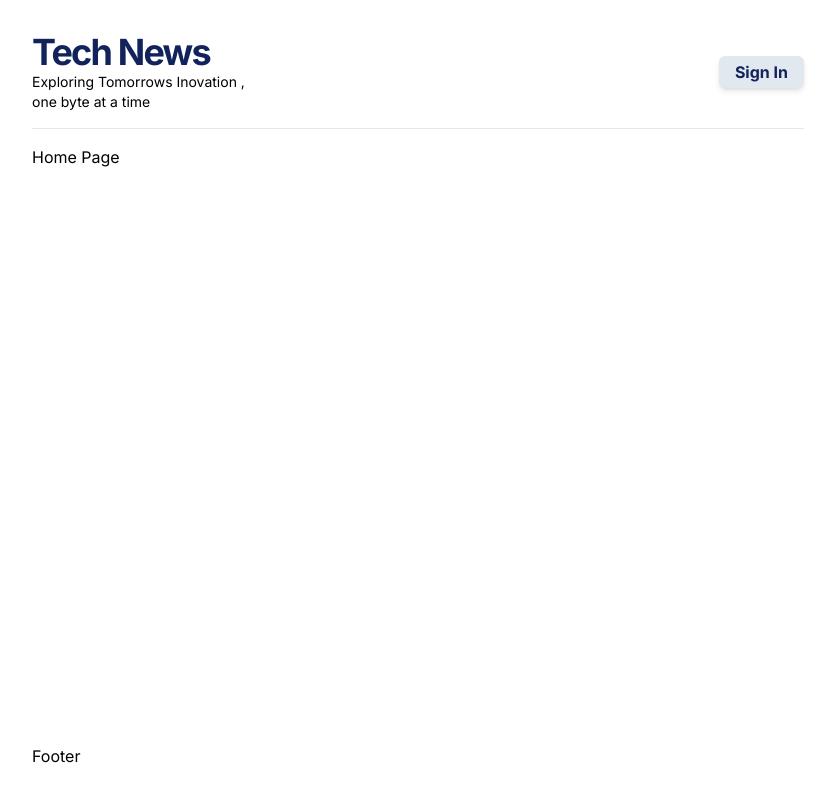
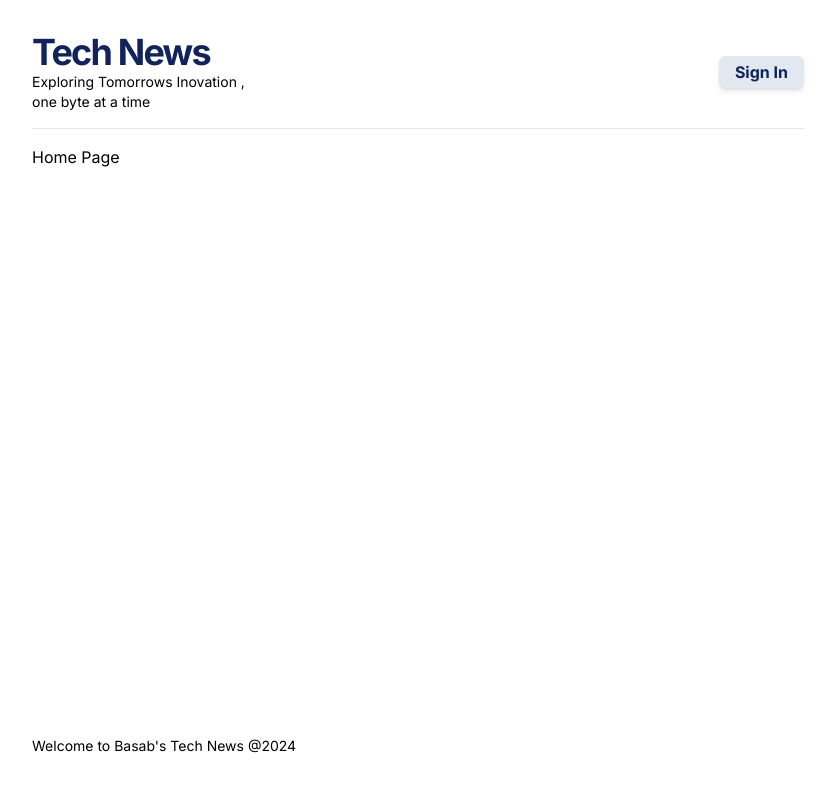
Before and after one commit to Basab-Saha/NextJS_WebApp, a Next.js app: page / in a window 1280 px wide. Shown: the whole page, without its empty margins (222-1057 px from the left). Built offline with nearby package versions, Linux system fonts and the light colour scheme.

Commit message:
Just added py-3 in Footer & Footer styling done - Commit3

```diff
--- a/app/components/Footer.tsx
+++ b/app/components/Footer.tsx
@@ -1,3 +1,7 @@
 export default function Footer(){
-  return <h1>Footer</h1>
+  return (
+    <footer className=" py-3">
+       <p className="text-sm">Welcome to Basab's Tech News @2024</p>
+    </footer>
+  )
 }
--- a/app/globals.css
+++ b/app/globals.css
@@ -4,4 +4,5 @@
 
 .btn{
   @apply bg-slate-200 px-4 py-1 rounded-md hover:bg-yellow-300 text-dark font-bold shadow-md
+  transition  hover:scale-105
 }
```
